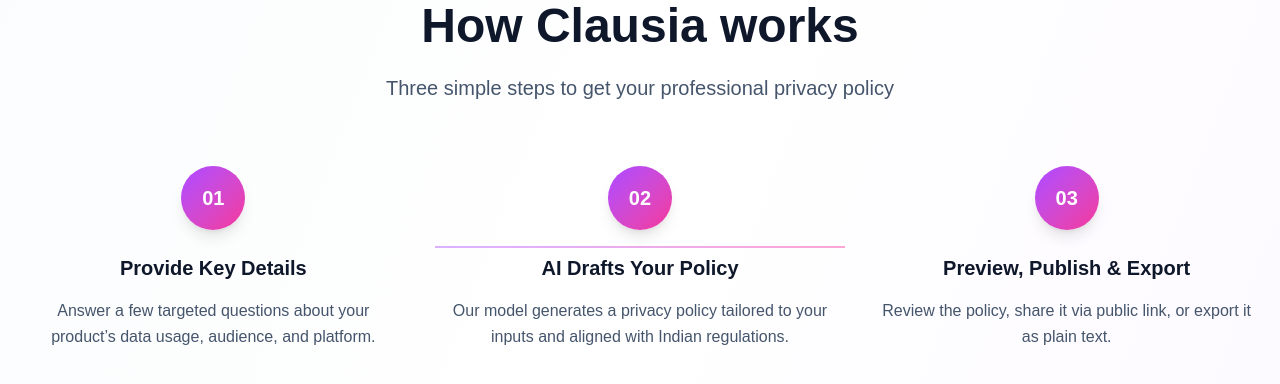
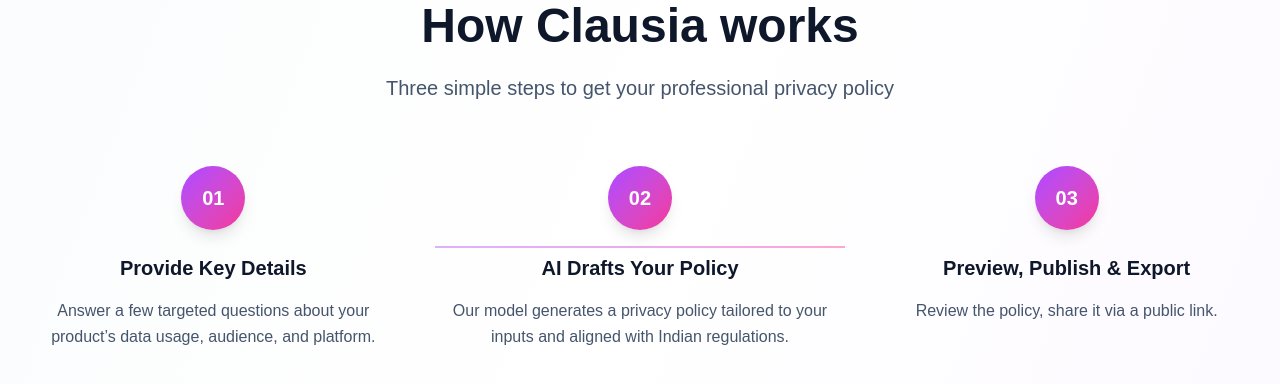
Before and after one commit to aDiThYa-808/Clausia, a Next.js app: page / in a window 1280 px wide. Shown: the part 1404-1788 px from the top of the page. Built offline with nearby package versions, Linux system fonts and the light colour scheme.

Commit message:
docs: edit landing page

```diff
--- a/src/app/page.tsx
+++ b/src/app/page.tsx
@@ -95,7 +95,7 @@
       number: "03",
       title: "Preview, Publish & Export",
       description:
-        "Review the policy, share it via public link, or export it as plain text.",
+        "Review the policy, share it via a public link.",
     },
   ];
 
@@ -107,7 +107,6 @@
       features: [
         "2,000 free credits",
         "Policy generation",
-        "Copy as text",
         "Live link hosting",
       ],
       popular: false,
@@ -121,7 +120,6 @@
       features: [
         "5,000 credits",
         "Policy generation",
-        "Copy as text",
         "Live link hosting",
       ],
       popular: true,
@@ -135,7 +133,6 @@
       features: [
         "20,000 credits",
         "Policy generation",
-        "Copy as text",
         "Live link hosting",
       ],
       popular: false,
```
